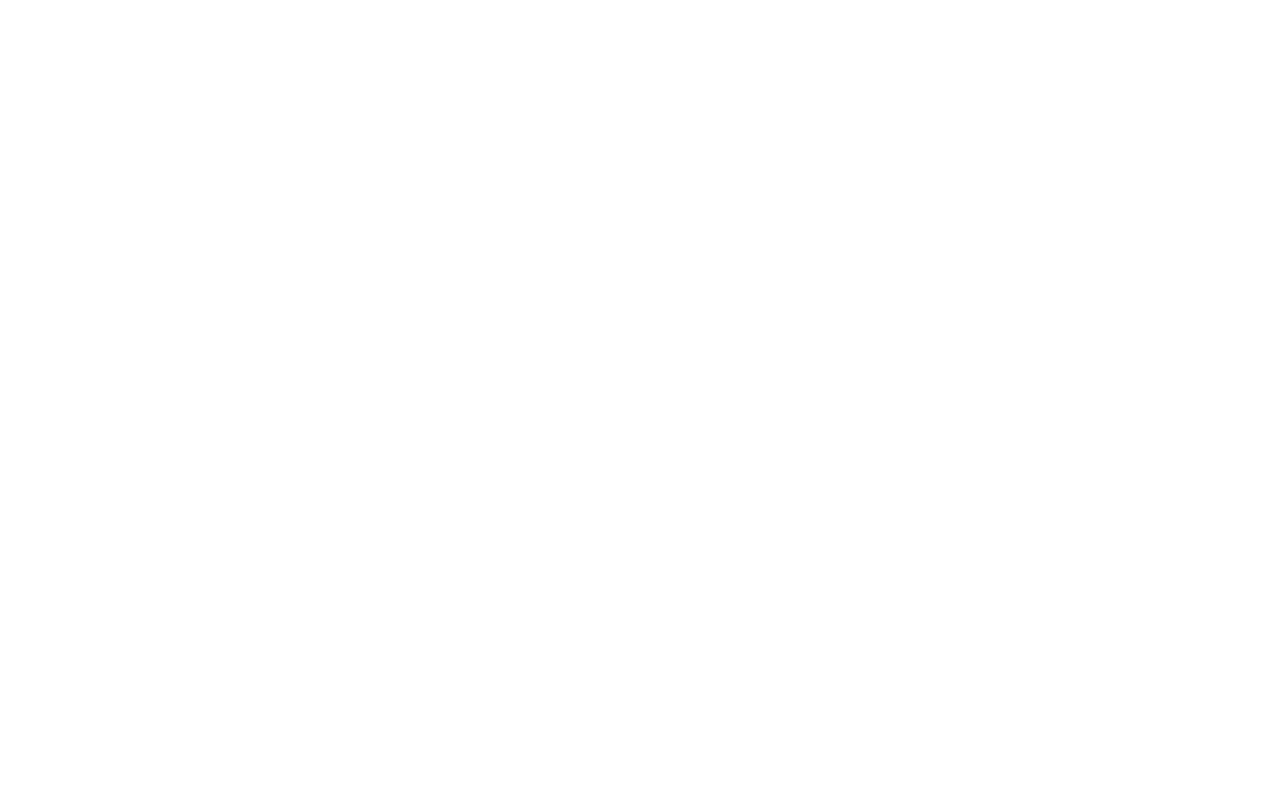
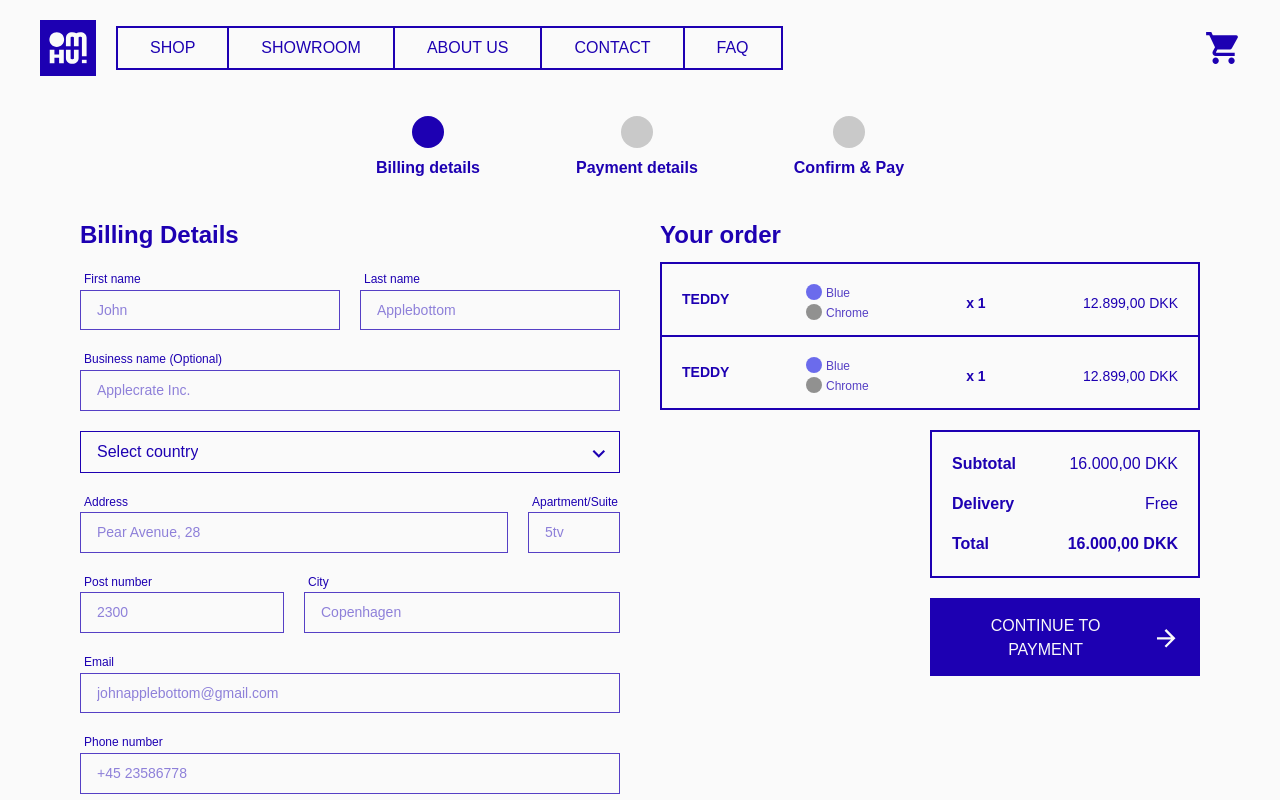
Before and after one commit to mariatlund/omhu, a Next.js app: page /purchase in a window 1280 px wide. Shown: the top 800 px of the page. Built offline with nearby package versions, Linux system fonts and the light colour scheme.

Commit message:
set up purchase page with conditional rendering for each step, styling, function for changing steps, etc.

```diff
--- a/src/components/FormFlow/BillingDetails/BillingDetails.tsx
+++ b/src/components/FormFlow/BillingDetails/BillingDetails.tsx
@@ -6,7 +6,7 @@
 export interface BillingDetailsProps {
   countryOptions: Option[];
   selectOnChange: (value: string) => void;
-  selectCurrentValue: string;
+  selectCurrentValue?: string;
 }
 
 function BillingDetails({ countryOptions, selectOnChange, selectCurrentValue }: BillingDetailsProps) {
--- a/src/pages/purchase/index.tsx
+++ b/src/pages/purchase/index.tsx
@@ -1,17 +1,92 @@
-import React from "react";
+import React, { useState } from "react";
 import Head from "next/head";
+import { Layout } from "@/app/pageLayout";
+import StepIndicator from "@/components/StepIndicator/StepIndicator";
+import BillingDetails from "@/components/FormFlow/BillingDetails/BillingDetails";
+import YourOrder from "@/components/YourOrder/YourOrder";
+import Summary from "@/components/FormFlow/Summary/Summary";
+import PaymentDetails from "@/components/FormFlow/PaymentDetails/PaymentDetails";
 
-function purchase() {
+const countries = [
+  {
+    value: "DK",
+    label: "Denmark",
+  },
+  {
+    value: "UK",
+    label: "United Kingdom",
+  },
+  {
+    value: "US",
+    label: "United States",
+  },
+  {
+    value: "SE",
+    label: "Sweden",
+  },
+];
+
+const orderInfo = [
+  {
+    productName: "Teddy",
+    fabricColour: "Blue",
+    fabricHex: "#6B6BEC",
+    frameColour: "Chrome",
+    frameHex: "#919190",
+    amount: "1",
+    price: "12.899,00",
+  },
+  {
+    productName: "Teddy",
+    fabricColour: "Blue",
+    fabricHex: "#6B6BEC",
+    frameColour: "Chrome",
+    frameHex: "#919190",
+    amount: "1",
+    price: "12.899,00",
+  },
+];
+
+const priceInfo = {
+  subtotal: "16.000,00",
+  deliveryCost: "Free",
+  total: "16.000,00",
+};
+
+function Purchase() {
+  const [currentStep, setCurrentStep] = useState("1");
+  const [selectedCountry, setSelectedCountry] = useState<string | undefined>();
+  const button = currentStep === "1" ? "Continue to payment" : currentStep === "2" ? "Review order" : "Complete order";
+  const checkboxes = currentStep === "3" ? "true" : "false";
+
+  function nextStep() {
+    if (currentStep === "1") {
+      setCurrentStep("2");
+      document.body.scrollTop = 0;
+      document.documentElement.scrollTop = 0;
+    } else {
+      setCurrentStep("3");
+      document.body.scrollTop = 0;
+      document.documentElement.scrollTop = 0;
+    }
+  }
+
   return (
-    <div>
-      {" "}
-      <Head>
-        <title>Omhu | Purchase</title>
-      </Head>
-    </div>
+    <Layout>
+      <div className="container mt-5 mb-14 md:mb-48 xl:mb-72 text-blue">
+        {currentStep === "3" ? <StepIndicator activeStep="3" /> : currentStep === "2" ? <StepIndicator activeStep="2" /> : <StepIndicator activeStep="1" />}
+        <div className="xl:grid xl:grid-cols-2 xl:gap-x-10">
+          <div className="mt-10 2xl:mt-16">{currentStep === "3" ? <Summary /> : currentStep === "2" ? <PaymentDetails /> : <BillingDetails countryOptions={countries} selectCurrentValue={selectedCountry} selectOnChange={setSelectedCountry} />}</div>
+
+          <div className="mt-10 2xl:mt-16">
+            <YourOrder buttonLabel={button} checkboxes={checkboxes} order={orderInfo} priceInfo={priceInfo} buttonCallback={nextStep} />
+          </div>
+        </div>
+      </div>
+    </Layout>
   );
 }
 
-export default purchase;
+export default Purchase;
 
 // This should contain the full purchase flow (?) in a single page (react modules that are updated as the user navigates?)
```
